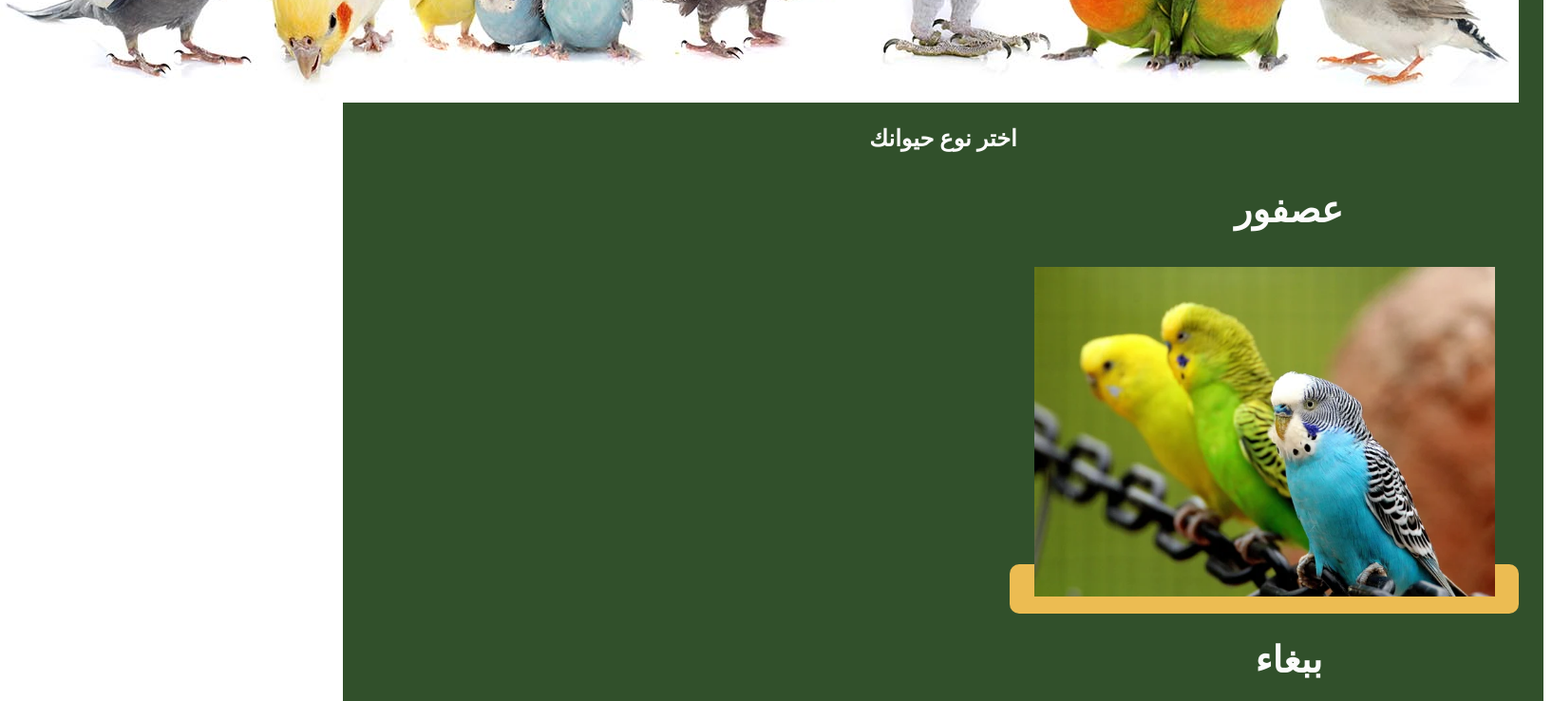
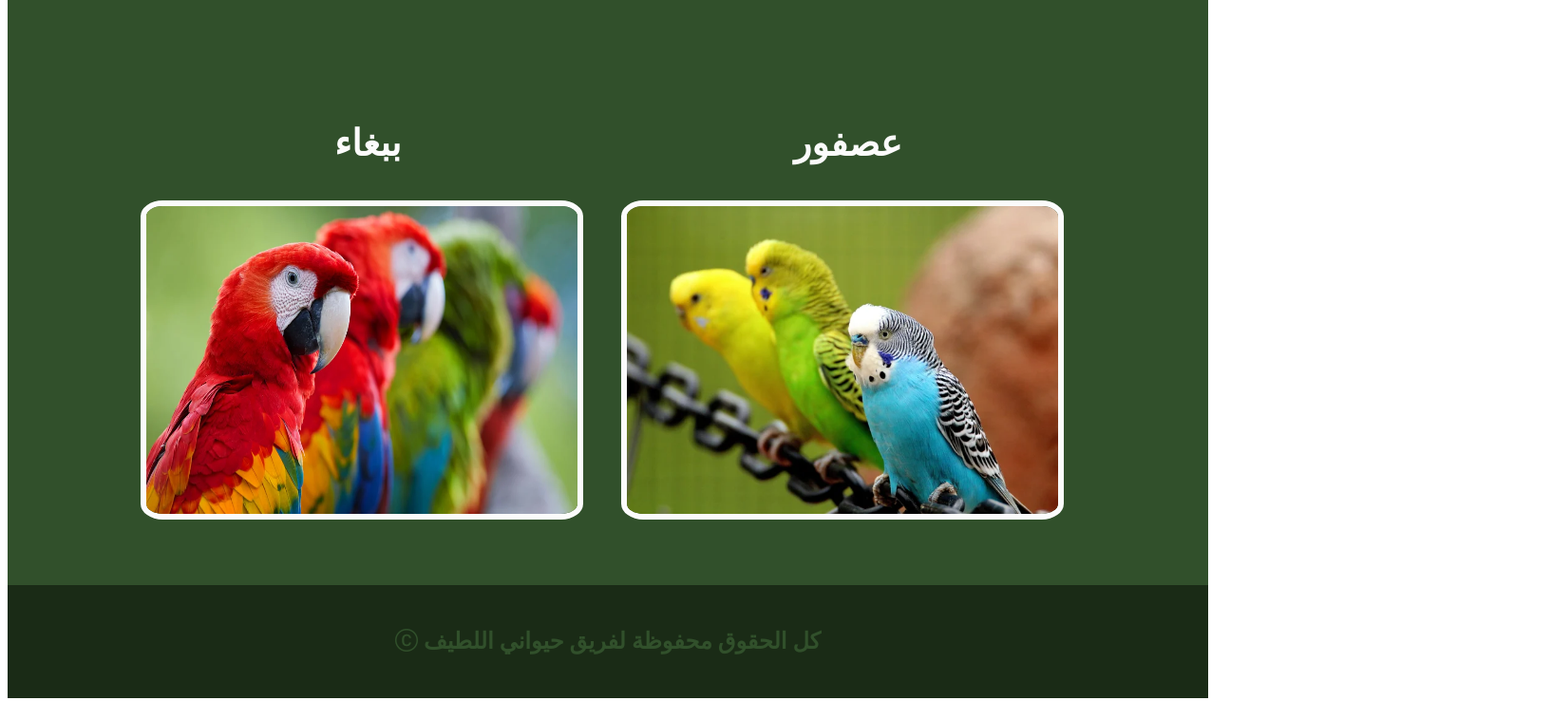
Before and after one commit to Ataraxiamawa/Web-Project, a website: page website/HTML/birds.html in a window 1280 px wide. Shown: the part 720-1458 px from the top of the page at 95% size, 1634 px wide, since content can reach past the window. Drawn offline with nearby package versions, Linux system fonts and the light colour scheme.

Commit message:
Some changes

```diff
--- a/website/HTML/birds.html
+++ b/website/HTML/birds.html
@@ -6,7 +6,7 @@
     <title>حيواني اللطيف</title>
     <link rel="icon" href="../Media/icon.png" type="image/png">
     <link rel="stylesheet" href="../CSS/style.css">
-    <link rel="stylesheet" href="../CSS/aboutstyle.css">
+    <link rel="stylesheet" href="../CSS/typestyle.css">
     <link rel="stylesheet" href="https://cdn.jsdelivr.net/npm/bootstrap-icons/font/bootstrap-icons.css">
 </head>
 <body>
@@ -32,7 +32,7 @@
         <div class="type">
             <div class="animal">
                 <h3>عصفور</h3>
-                <a href="bird.html"><img src="../Media/bird.png" alt="عصافير"></a>
+                <a href="birdss.html"><img src="../Media/bird.png" alt="عصافير"></a>
                 </div>
             <div class="animal">
                 <h3>ببغاء</h3>
```
Also changed, not shown: website/HTML/birdss.html (+1 -0 lines), website/HTML/reptiles.html (+2 -2 lines).
